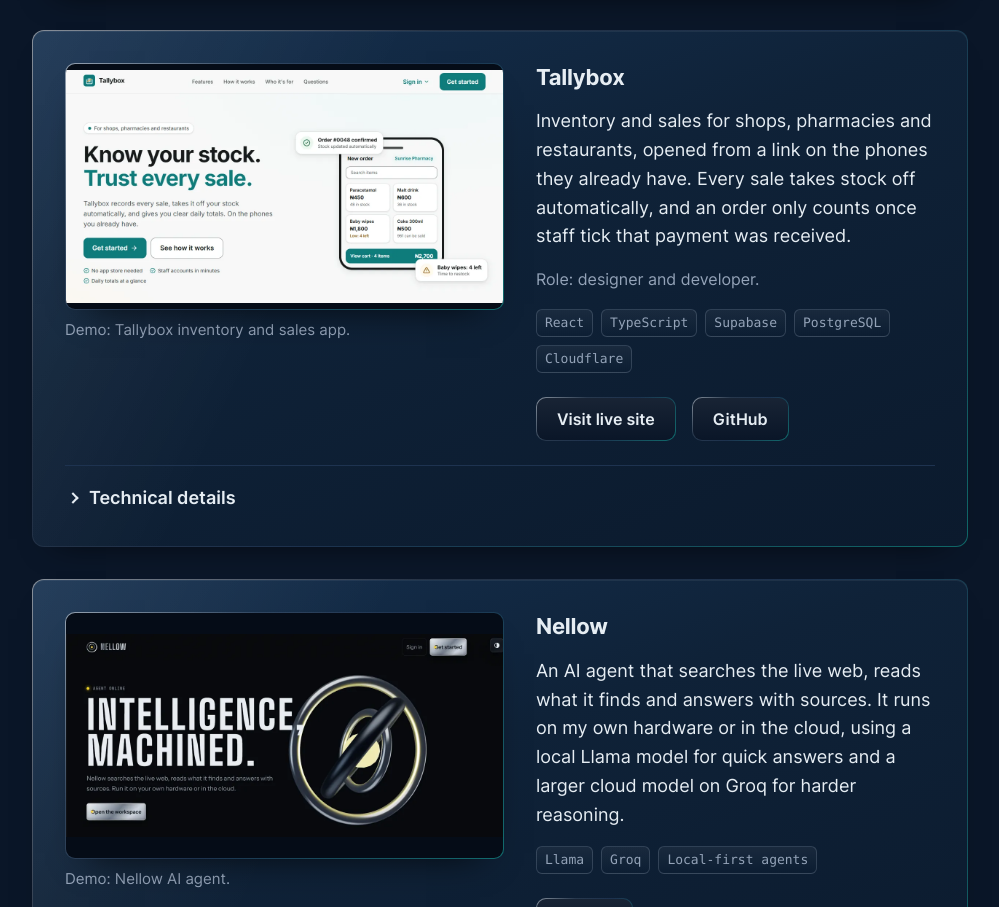
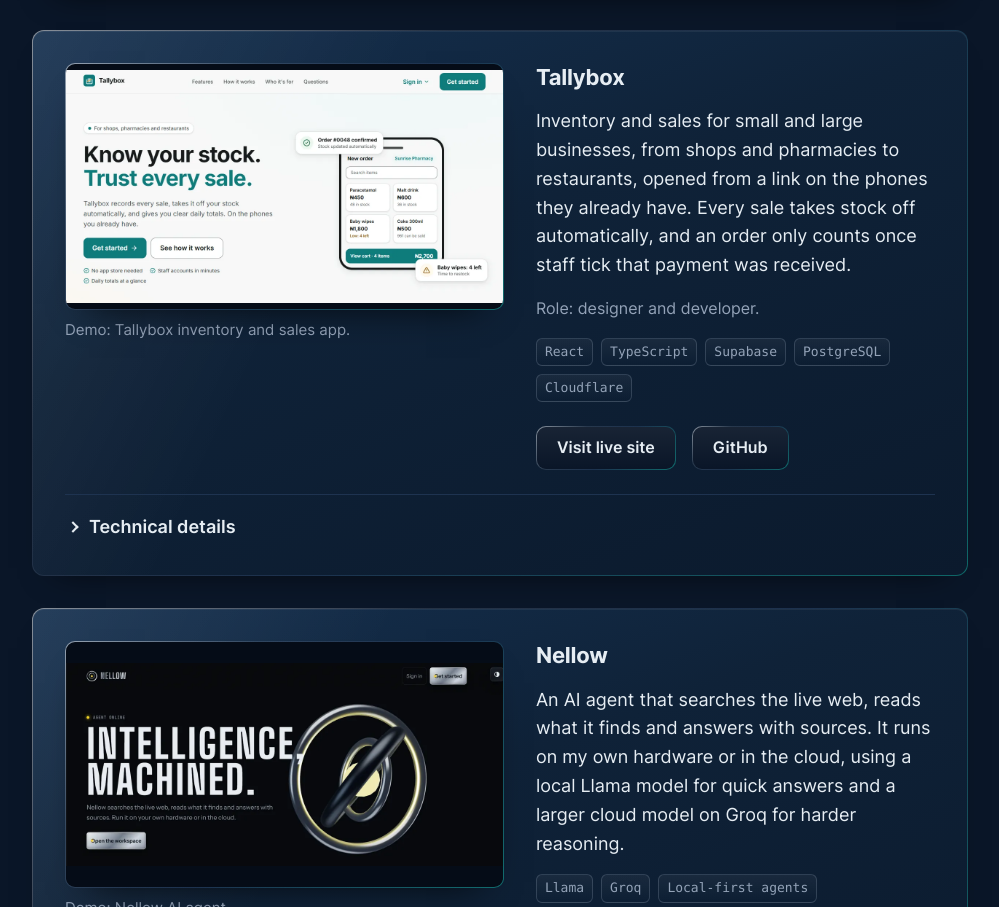
Before and after one commit to Achimdi/portfolio, a plain HTML site: page index.html in a window 1280 px wide. Shown: the part 1661-2568 px from the top of the page, without its empty margins (140-1139 px from the left). Drawn offline with Linux system fonts and the light colour scheme.

Commit message:
Tallybox: small and large businesses; blur names in the demo video
Re-encoded from the original recording: the business name, owner name
and staff names are blurred, alongside the login email and saved-logins
list blurred before. Checked frame by frame.

Co-Authored-By: Claude Opus 5.5 <noreply@anthropic.com>

```diff
--- a/index.html
+++ b/index.html
@@ -4,7 +4,7 @@
 <meta charset="utf-8">
 <meta name="viewport" content="width=device-width, initial-scale=1">
 <title>Chimdiume Azie · AI/ML developer</title>
-<meta name="description" content="Chimdiume Azie, AI/ML developer (B.Sc. Computer Science 2026, Nigeria). Nellow, a web-search AI agent that cites its sources; NeuroScan AI, explainable Alzheimer's MRI classification; Tallybox, stock and sales for small businesses; and Twzee Foods. Open to entry-level AI/ML and software roles.">
+<meta name="description" content="Chimdiume Azie, AI/ML developer (B.Sc. Computer Science 2026, Nigeria). Nellow, a web-search AI agent that cites its sources; NeuroScan AI, explainable Alzheimer's MRI classification; Tallybox, stock and sales for small and large businesses; and Twzee Foods. Open to entry-level AI/ML and software roles.">
 <link rel="canonical" href="https://achimdi.github.io/portfolio/">
 <meta name="theme-color" content="#0A1628">
 <meta property="og:type" content="website">
@@ -155,7 +155,7 @@
 
           <div class="project-body">
             <h3 id="tallybox-title">Tallybox</h3>
-            <p>Inventory and sales for shops, pharmacies and restaurants, opened from a link on the phones they already have. Every sale takes stock off automatically, and an order only counts once staff tick that payment was received.</p>
+            <p>Inventory and sales for small and large businesses, from shops and pharmacies to restaurants, opened from a link on the phones they already have. Every sale takes stock off automatically, and an order only counts once staff tick that payment was received.</p>
             <p class="meta">Role: designer and developer.</p>
             <ul class="tags" aria-label="Technologies">
               <li>React</li><li>TypeScript</li><li>Supabase</li><li>PostgreSQL</li><li>Cloudflare</li>
```
Also changed, not shown: 2 other files.
